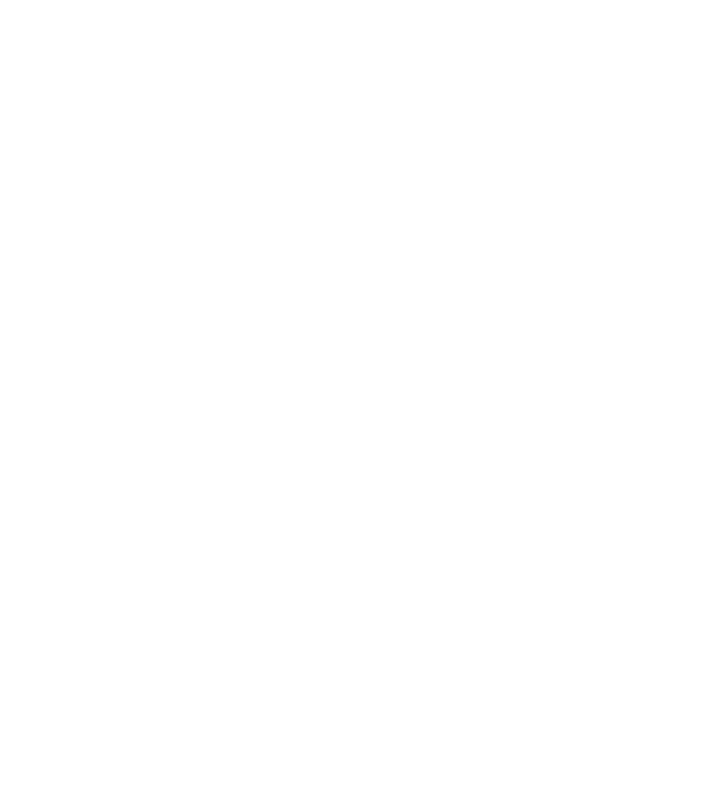
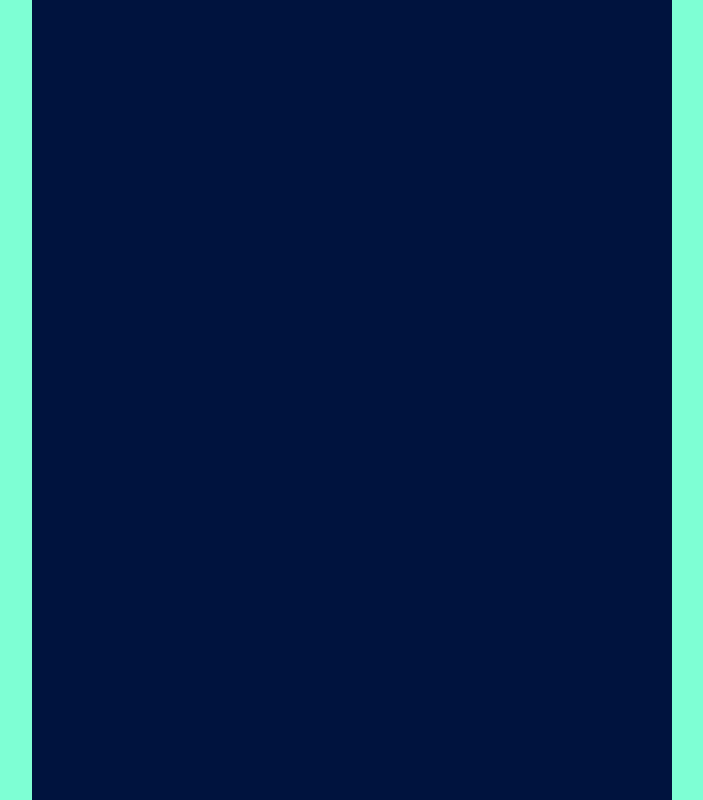
Before and after one commit to hasnatt/art-to-ar, a plain HTML site: page test1/index.html in a window 1280 px wide. Shown: the whole page, without its empty margins (288-991 px from the left). Drawn offline with Linux system fonts and the light colour scheme.

Commit message:
basic setup

```diff
--- a/test1/index.html
+++ b/test1/index.html
@@ -6,7 +6,12 @@
         <link rel="stylesheet" type="text/css" href="./style.css"/>
         <meta name="viewport" content="width=device-width, initial-scale=1, user-scalable=no"/>
     </head>
+    <body>
+        <div class="image-container">
+            <img src="./images/layer_1.png" alt="">
+        </div>
+    </body>
 
-
+    <script type="text/javascript" src="./main.js"></script>
 
 </html>
--- a/test1/style.css
+++ b/test1/style.css
@@ -0,0 +1,18 @@
+html,
+body{
+    box-sizing: border-box;
+    margin: 0;
+    height: 100%;
+    display: flex;
+    justify-content: center;
+    align-items: center;
+    background-color: aquamarine;
+}
+
+.image-container{
+    display: flex;
+    height: 100%;
+    width: 100%;
+    max-width: 100%;
+    position: relative;
+}
```
